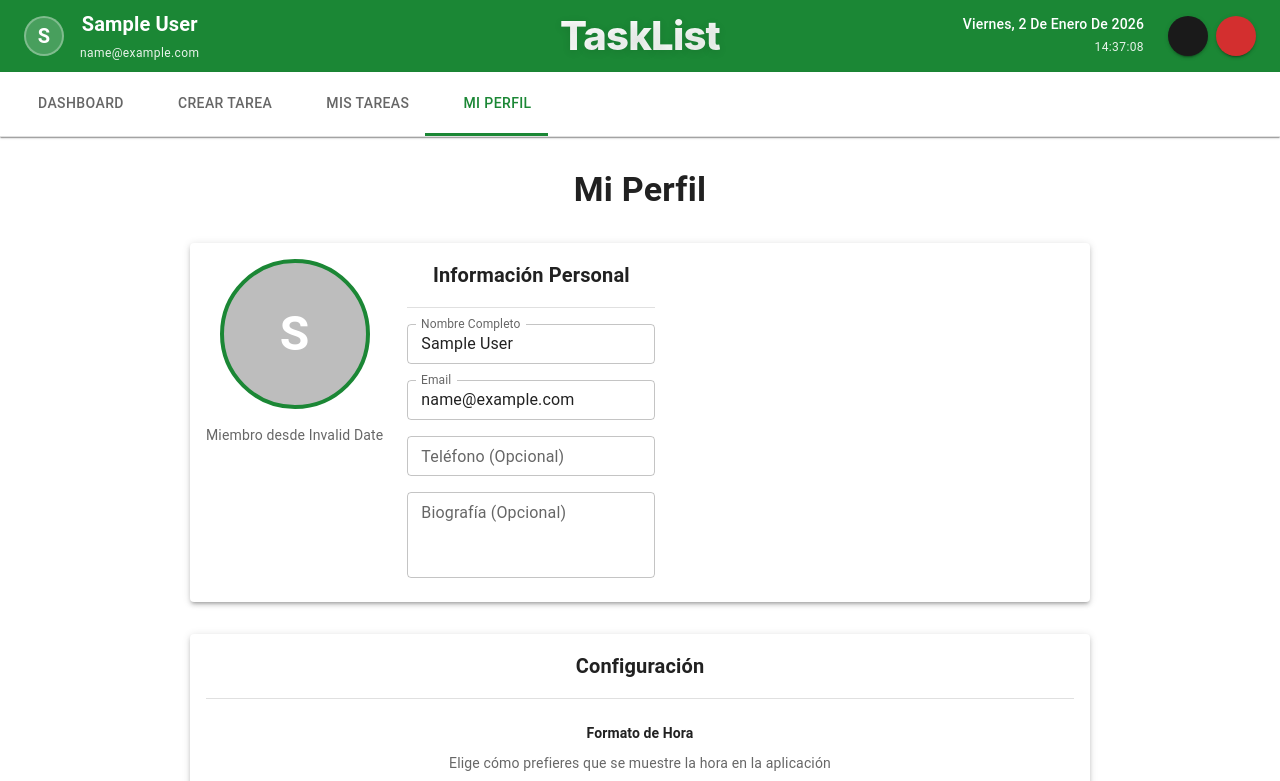
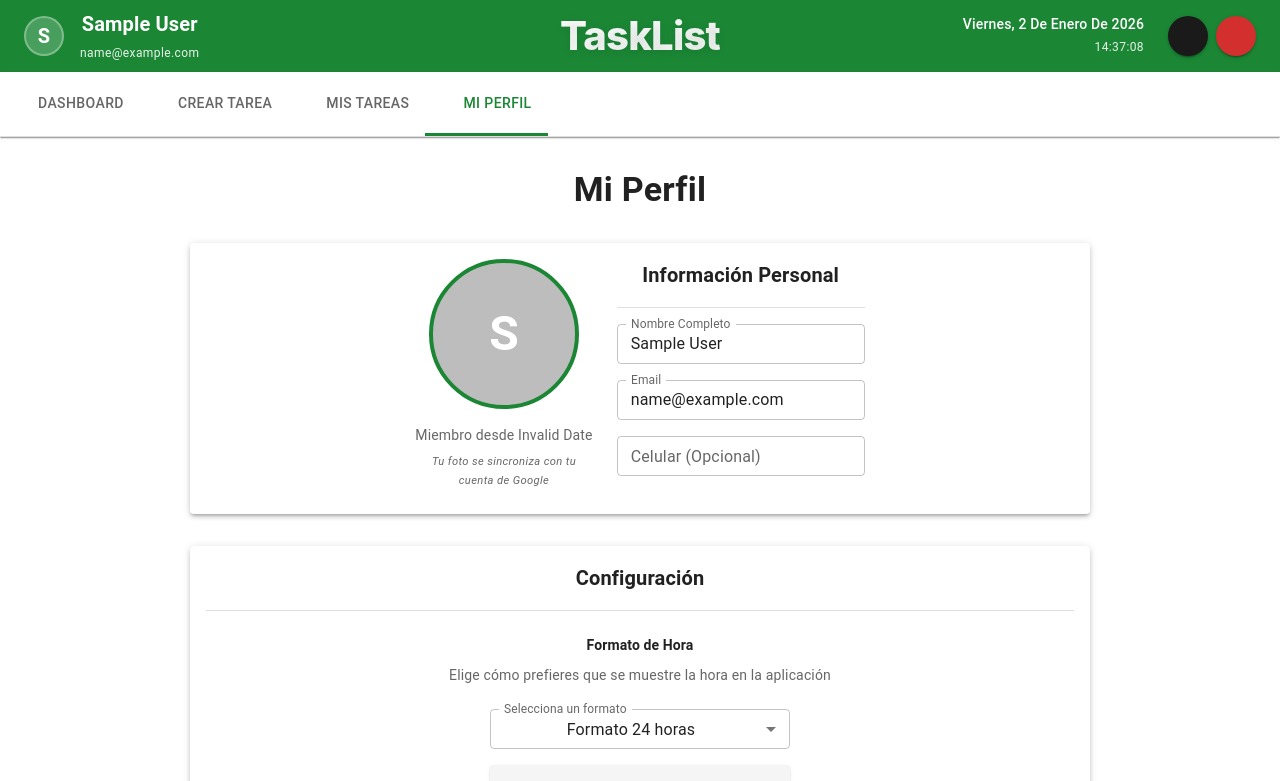
Before and after one commit to Bolivar-Jesus/TaskList, a React (Vite) app in the folder frontend/: page /profile in a window 1280 px wide. Shown: the top 781 px of the page. Built offline with nearby package versions, Linux system fonts and the light colour scheme; sample sign-in values are in the browser's storage; some icons are missing.

Commit message:
Mi perfil al 100%
Validaciones en tiempo real con deshabilitación de campos y botón de guardar. Mejoras en diseño

```diff
--- a/frontend/src/pages/Profile.jsx
+++ b/frontend/src/pages/Profile.jsx
@@ -31,11 +31,16 @@ const Profile = () => {
     name: '',
     email: '',
     phone: '',
-    bio: '',
     timeFormat: '24h',
   });
   const [imageError, setImageError] = useState(false);
   const [loading, setLoading] = useState(false);
+  const [fieldErrors, setFieldErrors] = useState({
+    name: '',
+    email: '',
+    phone: '',
+  });
+  const [editingField, setEditingField] = useState(null);
 
   useEffect(() => {
     if (user) {
@@ -43,7 +48,6 @@ const Profile = () => {
         name: user.name || '',
         email: user.email || '',
         phone: user.phone || '',
-        bio: user.bio || '',
         timeFormat: user.timeFormat || '24h',
       };
       setFormData(data);
@@ -51,30 +55,119 @@ const Profile = () => {
     }
   }, [user]);
 
+  // Validaciones en tiempo real
+  const validateName = (value) => {
+    if (!value.trim()) {
+      return 'El nombre es requerido';
+    }
+    if (value.length < 3) {
+      return 'El nombre debe tener al menos 3 caracteres';
+    }
+    if (value.length > 30) {
+      return 'El nombre no puede exceder 30 caracteres';
+    }
+    // Validar que solo contenga letras, espacios y tildes
+    const nameRegex = /^[a-záéíóúñ\s]+$/i;
+    if (!nameRegex.test(value)) {
+      return 'El nombre solo puede contener letras, espacios y tildes';
+    }
+    return '';
+  };
+
+  const validateEmail = (value) => {
+    if (!value.trim()) {
+      return 'El email es requerido';
+    }
+    if (value.length < 15) {
+      return 'El email debe tener al menos 15 caracteres';
+    }
+    if (value.length > 40) {
+      return 'El email no puede exceder 40 caracteres';
+    }
+    if (value.includes(' ')) {
+      return 'El email no puede contener espacios';
+    }
+    const emailRegex = /^[^\s@]+@[^\s@]+\.[^\s@]+$/;
+    if (!emailRegex.test(value)) {
+      return 'El email no es válido';
+    }
+    return '';
+  };
+
+  const validatePhone = (value) => {
+    if (!value.trim()) {
+      return ''; // El teléfono es opcional
+    }
+    const phoneRegex = /^\d{10}$/;
+    if (!phoneRegex.test(value)) {
+      return 'El teléfono debe contener exactamente 10 dígitos';
+    }
+    return '';
+  };
+
+  const validateField = (name, value) => {
+    let error = '';
+    if (name === 'name') {
+      error = validateName(value);
+    } else if (name === 'email') {
+      error = validateEmail(value);
+    } else if (name === 'phone') {
+      error = validatePhone(value);
+    }
+    return error;
+  };
+
+  const handleFieldFocus = (fieldName) => {
+    setEditingField(fieldName);
+  };
+
+  const handleFieldBlur = () => {
+    setEditingField(null);
+  };
+
+  // Verificar si el formulario es válido
+  const isFormValid = () => {
+    return (
+      !fieldErrors.name &&
+      !fieldErrors.email &&
+      !fieldErrors.phone &&
+      formData.name.trim() !== '' &&
+      formData.email.trim() !== ''
+    );
+  };
+
   const handleInputChange = (e) => {
     const { name, value } = e.target;
     setFormData((prev) => ({
       ...prev,
       [name]: value,
     }));
+
+    // Validar en tiempo real
+    if (['name', 'email', 'phone'].includes(name)) {
+      const error = validateField(name, value);
+      setFieldErrors((prev) => ({
+        ...prev,
+        [name]: error,
+      }));
+    }
   };
 
   const handleSave = async () => {
-    // Validaciones
-    if (!formData.name.trim()) {
-      alertError('El nombre es requerido');
-      return;
-    }
+    // Validar todos los campos
+    const nameError = validateName(formData.name);
+    const emailError = validateEmail(formData.email);
+    const phoneError = validatePhone(formData.phone);
 
-    if (!formData.email.trim()) {
-      alertError('El email es requerido');
-      return;
-    }
+    setFieldErrors({
+      name: nameError,
+      email: emailError,
+      phone: phoneError,
+    });
 
-    // Validar formato de email
-    const emailRegex = /^[^\s@]+@[^\s@]+\.[^\s@]+$/;
-    if (!emailRegex.test(formData.email)) {
-      alertError('Por favor ingresa un email válido');
+    // Si hay errores, no guardar
+    if (nameError || emailError || phoneError) {
+      alertError('Por favor, corrige los errores antes de guardar');
       return;
     }
 
@@ -90,7 +183,6 @@ const Profile = () => {
           name: formData.name,
           email: formData.email,
           phone: formData.phone || null,
-          bio: formData.bio || null,
           timeFormat: formData.timeFormat,
         }),
       });
@@ -152,7 +244,7 @@ const Profile = () => {
       {/* Card principal con información del usuario */}
       <Card sx={{ mb: 4, boxShadow: 3 }}>
         <CardContent>
-          <Grid container spacing={3}>
+          <Grid container spacing={3} sx={{ justifyContent: 'center' }}>
             {/* Avatar y Info Básica */}
             <Grid item xs={12} md={4} sx={{ display: 'flex', flexDirection: 'column', alignItems: 'center' }}>
               <Avatar
@@ -171,65 +263,135 @@ const Profile = () => {
               >
                 {(!getProfileImageUrl() || imageError) && user.name ? user.name.charAt(0).toUpperCase() : ''}
               </Avatar>
-              <Typography variant="body2" color="textSecondary" sx={{ textAlign: 'center' }}>
+              <Typography variant="body2" color="textSecondary" sx={{ textAlign: 'center', mb: 1 }}>
                 Miembro desde {new Date(user.createdAt).toLocaleDateString('es-ES')}
+              </Typography>
+              <Typography
+                variant="caption"
+                color="textSecondary"
+                sx={{
+                  textAlign: 'center',
+                  fontSize: '0.7rem',
+                  fontStyle: 'italic',
+                  maxWidth: '160px',
+                  display: 'block',
+                }}
+              >
+                Tu foto se sincroniza con tu cuenta de Google
               </Typography>
             </Grid>
 
             {/* Información del Usuario */}
-            <Grid item xs={12} md={8}>
-              <Typography variant="h6" sx={{ fontWeight: 600, mb: 2 }}>
+            <Grid item xs={12} md={8} sx={{ display: 'flex', justifyContent: 'center' }}>
+              <Box sx={{ width: '100%', maxWidth: 600 }}>
+                <Box sx={{ textAlign: 'center', mb: 2 }}>
+                  <Typography variant="h6" sx={{ fontWeight: 600 }}>
                     Información Personal
                   </Typography>
+                </Box>
 
                 <Divider sx={{ mb: 2 }} />
 
                 {/* Campos de Formulario */}
-              <Box sx={{ display: 'flex', flexDirection: 'column', gap: 2 }}>
+                <Box sx={{ display: 'flex', flexDirection: 'column', gap: 2, maxWidth: 500, mx: 'auto' }}>
+                <Box>
                   <TextField
                     label="Nombre Completo"
                     name="name"
                     value={formData.name}
                     onChange={handleInputChange}
+                    onFocus={() => handleFieldFocus('name')}
+                    onBlur={handleFieldBlur}
                     fullWidth
                     variant="outlined"
                     size="small"
+                    error={fieldErrors.name !== ''}
+                    disabled={(editingField && editingField !== 'name') || (fieldErrors.email !== '' || fieldErrors.phone !== '')}
+                    sx={{
+                      '& .MuiOutlinedInput-root': {
+                        borderColor: fieldErrors.name ? '#d32f2f' : 'rgba(0, 0, 0, 0.23)',
+                        '&:hover fieldset': {
+                          borderColor: fieldErrors.name ? '#d32f2f' : 'rgba(0, 0, 0, 0.87)',
+                        },
+                        '&.Mui-focused fieldset': {
+                          borderColor: fieldErrors.name ? '#d32f2f' : '#1976d2',
+                        },
+                      },
+                    }}
                   />
+                  {fieldErrors.name && (
+                    <Typography variant="caption" sx={{ color: '#d32f2f', display: 'block', mt: 0.5 }}>
+                      {fieldErrors.name}
+                    </Typography>
+                  )}
+                </Box>
 
+                <Box>
                   <TextField
                     label="Email"
                     name="email"
                     type="email"
                     value={formData.email}
                     onChange={handleInputChange}
+                    onFocus={() => handleFieldFocus('email')}
+                    onBlur={handleFieldBlur}
                     fullWidth
                     variant="outlined"
                     size="small"
+                    error={fieldErrors.email !== ''}
+                    disabled={(editingField && editingField !== 'email') || (fieldErrors.name !== '' || fieldErrors.phone !== '')}
+                    sx={{
+                      '& .MuiOutlinedInput-root': {
+                        borderColor: fieldErrors.email ? '#d32f2f' : 'rgba(0, 0, 0, 0.23)',
+                        '&:hover fieldset': {
+                          borderColor: fieldErrors.email ? '#d32f2f' : 'rgba(0, 0, 0, 0.87)',
+                        },
+                        '&.Mui-focused fieldset': {
+                          borderColor: fieldErrors.email ? '#d32f2f' : '#1976d2',
+                        },
+                      },
+                    }}
                   />
+                  {fieldErrors.email && (
+                    <Typography variant="caption" sx={{ color: '#d32f2f', display: 'block', mt: 0.5 }}>
+                      {fieldErrors.email}
+                    </Typography>
+                  )}
+                </Box>
 
+                <Box>
                   <TextField
-                  label="Teléfono (Opcional)"
+                    label="Celular (Opcional)"
                     name="phone"
                     value={formData.phone}
                     onChange={handleInputChange}
+                    onFocus={() => handleFieldFocus('phone')}
+                    onBlur={handleFieldBlur}
                     fullWidth
                     variant="outlined"
                     size="small"
-                  placeholder="+1 (555) 000-0000"
+                    placeholder="1234567890"
+                    error={fieldErrors.phone !== ''}
+                    disabled={(editingField && editingField !== 'phone') || (fieldErrors.name !== '' || fieldErrors.email !== '')}
+                    sx={{
+                      '& .MuiOutlinedInput-root': {
+                        borderColor: fieldErrors.phone ? '#d32f2f' : 'rgba(0, 0, 0, 0.23)',
+                        '&:hover fieldset': {
+                          borderColor: fieldErrors.phone ? '#d32f2f' : 'rgba(0, 0, 0, 0.87)',
+                        },
+                        '&.Mui-focused fieldset': {
+                          borderColor: fieldErrors.phone ? '#d32f2f' : '#1976d2',
+                        },
+                      },
+                    }}
                   />
-
-                <TextField
-                  label="Biografía (Opcional)"
-                  name="bio"
-                  value={formData.bio}
-                  onChange={handleInputChange}
-                  fullWidth
-                  variant="outlined"
-                  size="small"
-                  multiline
-                  rows={3}
-                  placeholder="Cuéntanos sobre ti..."
-                />
+                  {fieldErrors.phone && (
+                    <Typography variant="caption" sx={{ color: '#d32f2f', display: 'block', mt: 0.5 }}>
+                      {fieldErrors.phone}
+                    </Typography>
+                  )}
+                </Box>
+              </Box>
               </Box>
             </Grid>
           </Grid>
@@ -246,15 +408,15 @@ const Profile = () => {
           <Divider sx={{ mb: 3 }} />
 
           {/* Formato de Hora */}
+          <Box sx={{ textAlign: 'center', mb: 4 }}>
             <Typography variant="subtitle2" sx={{ fontWeight: 600, mb: 1 }}>
               Formato de Hora
             </Typography>
-          <Typography variant="body2" color="textSecondary" sx={{ mb: 2 }}>
+            <Typography variant="body2" color="textSecondary" sx={{ mb: 3 }}>
               Elige cómo prefieres que se muestre la hora en la aplicación
             </Typography>
 
-          <Grid container spacing={2} sx={{ mb: 3 }}>
-            <Grid item xs={12} sm={6}>
+            <Box sx={{ maxWidth: 300, mx: 'auto', mb: 2 }}>
               <FormControl fullWidth size="small">
                 <InputLabel>Selecciona un formato</InputLabel>
                 <Select
@@ -267,10 +429,9 @@ const Profile = () => {
                   <MenuItem value="12h">Formato 12 horas (con AM/PM)</MenuItem>
                 </Select>
               </FormControl>
-            </Grid>
+            </Box>
 
             {/* Previsualización */}
-            <Grid item xs={12} sm={6}>
             <Paper
               sx={{
                 p: 2,
@@ -279,6 +440,8 @@ const Profile = () => {
                 flexDirection: 'column',
                 alignItems: 'center',
                 justifyContent: 'center',
+                maxWidth: 300,
+                mx: 'auto',
               }}
             >
               <Typography variant="caption" color="textSecondary" sx={{ mb: 1 }}>
@@ -303,8 +466,7 @@ const Profile = () => {
                 {formData.timeFormat === '24h' ? 'Ej: 14:30:45' : 'Ej: 2:30:45 PM'}
               </Typography>
             </Paper>
-            </Grid>
-          </Grid>
+          </Box>
 
           {/* Botón de Guardar */}
           <Box sx={{ display: 'flex', gap: 2, justifyContent: 'flex-end' }}>
@@ -313,7 +475,7 @@ const Profile = () => {
               color="success"
               startIcon={loading ? <CircularProgress size={20} /> : <SaveIcon />}
               onClick={handleSave}
-              disabled={loading}
+              disabled={loading || !isFormValid()}
               size="large"
             >
               {loading ? 'Guardando...' : 'Guardar Cambios'}
```
Lines whose indentation alone changed are shown as unchanged.
